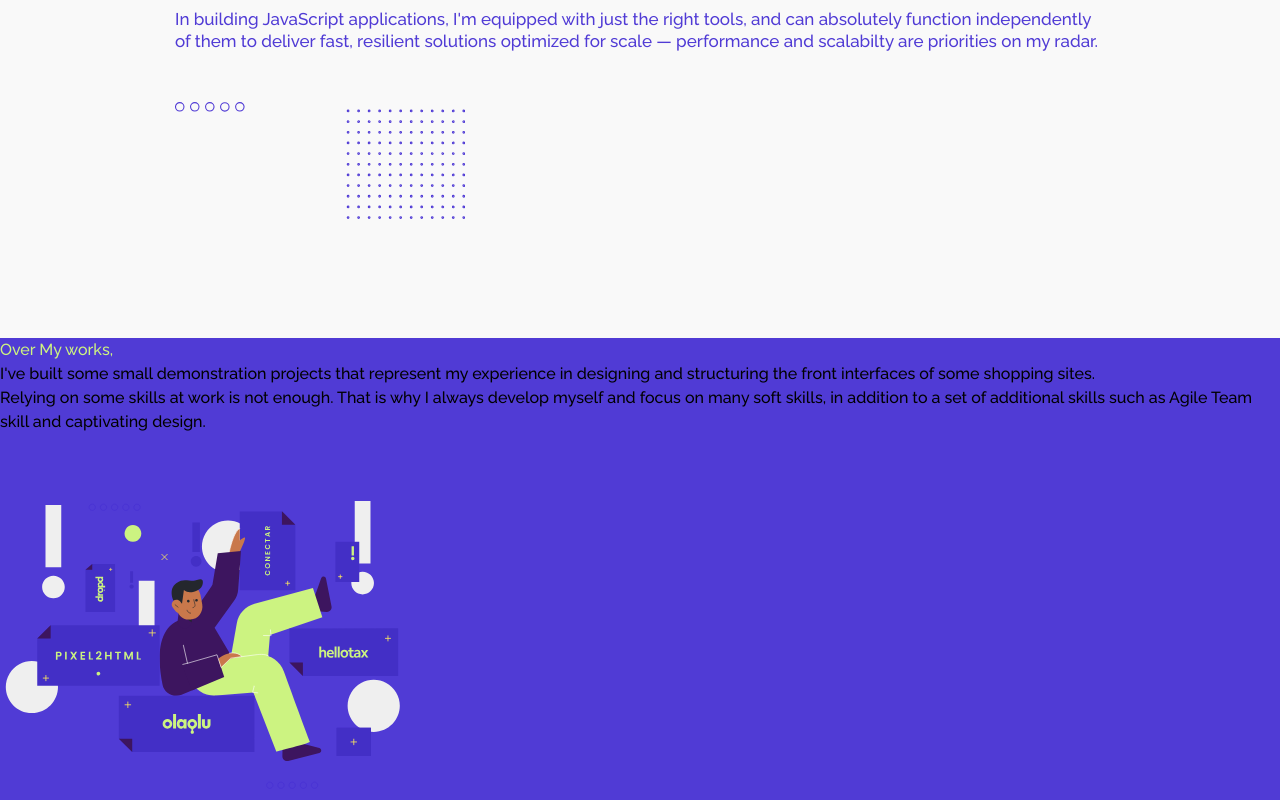
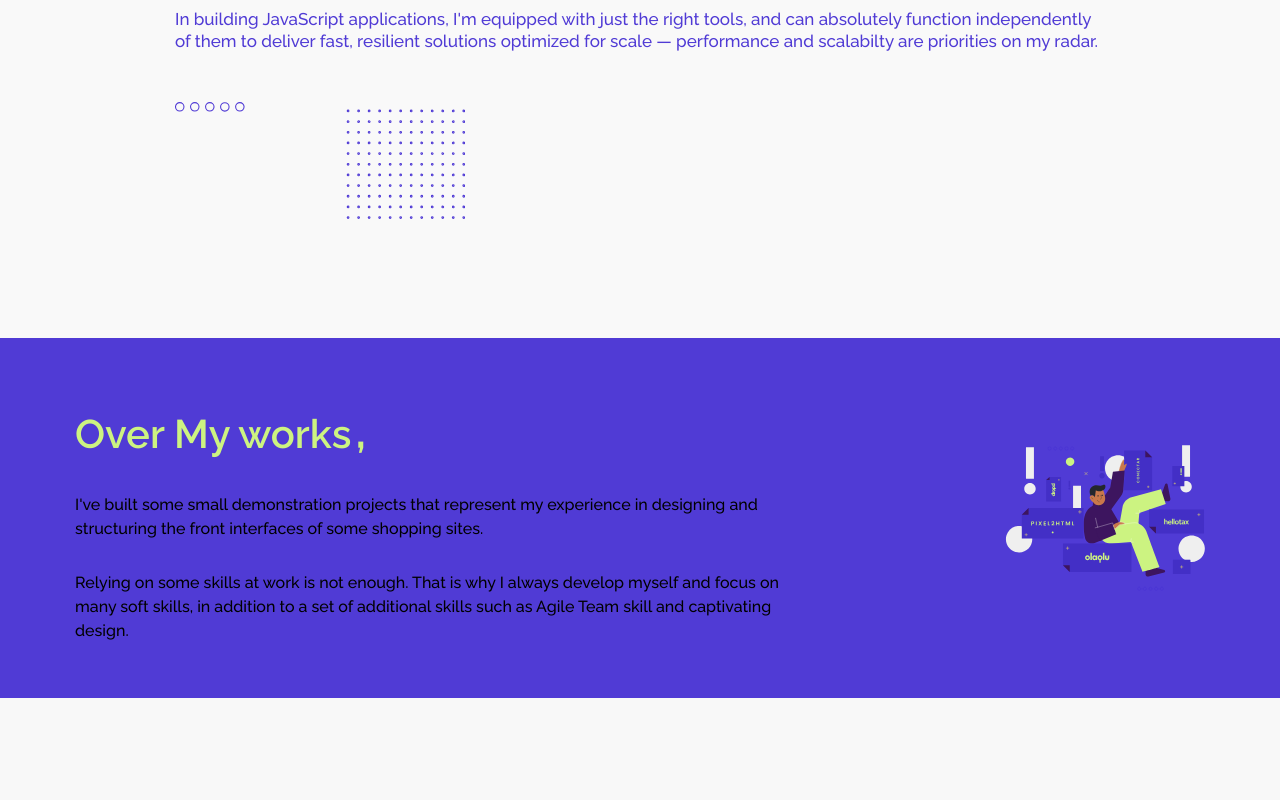
Before and after one commit to AbdEDjalilSaf/MY-PORTFLIO, a React (Vite) app: page / in a window 1280 px wide. Shown: the part 1272-2072 px from the top of the page. After the commit the page ends 1970 px from the top, so only its background shows below. Built offline with nearby package versions, Linux system fonts and the light colour scheme.

Commit message:
first two version

```diff
--- a/src/App.css
+++ b/src/App.css
@@ -271,6 +271,32 @@ ul, ol, li {
   left: 30%;
   transform: rotate(45deg);
 }
+.overYears{
+  padding: 55px 75px 25px;
+}
+.overtitle{
+  font-size: 40px;
+  font-weight: 900;
+}
+.overSpan{
+  font-size: 50px;
+  font-weight: 900;
+  margin-left: 4px;
+  color: #cdf381;
+}
+.overParaOne{
+  margin-top: 25px;
+}
+.overParatwo{
+  margin-top: 30px;
+}
+.imageSvg{
+  padding: 55px 75px;
+}
+.imageSvg svg{
+  width: 100%;
+  height: 100%;
+}
 
 
 
@@ -500,6 +526,34 @@ ul, ol, li {
   top: -107%;
   left: 30%;
   transform: rotate(45deg);
+}
+.overYears{
+  padding: 55px 75px;
+  display: flex;
+  gap: 190px;
+}
+.overtitle{
+  font-size: 40px;
+  font-weight: 900;
+}
+.overSpan{
+  font-size: 50px;
+  font-weight: 900;
+  margin-left: 4px;
+  color: #cdf381;
+}
+.overParaOne{
+  margin-top: 25px;
+}
+.overParatwo{
+  margin-top: 30px;
+}
+.imageSvg{
+  padding: 0px;
+}
+.imageSvg svg{
+  width: 100%;
+  height: 100%;
 }
 
 
```
